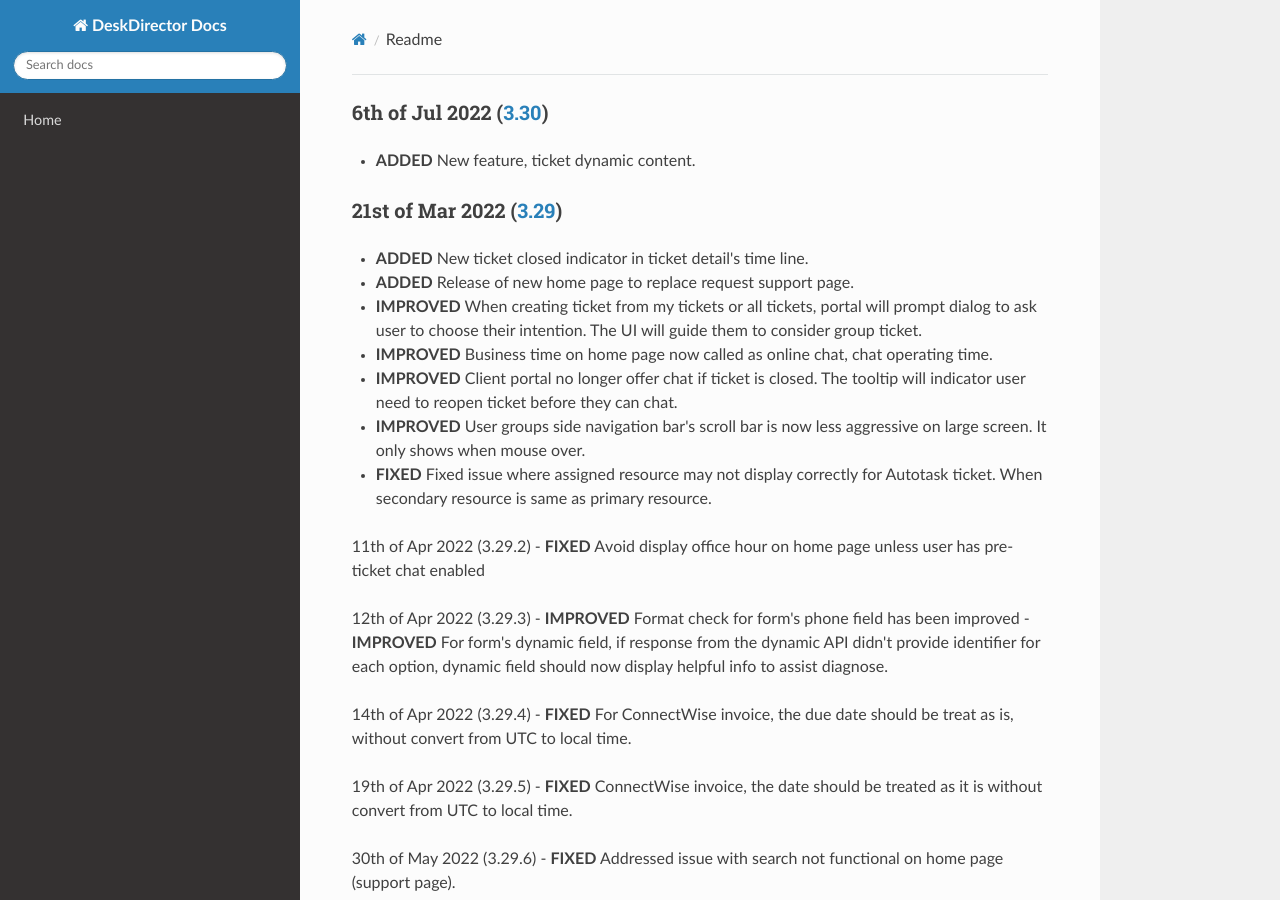
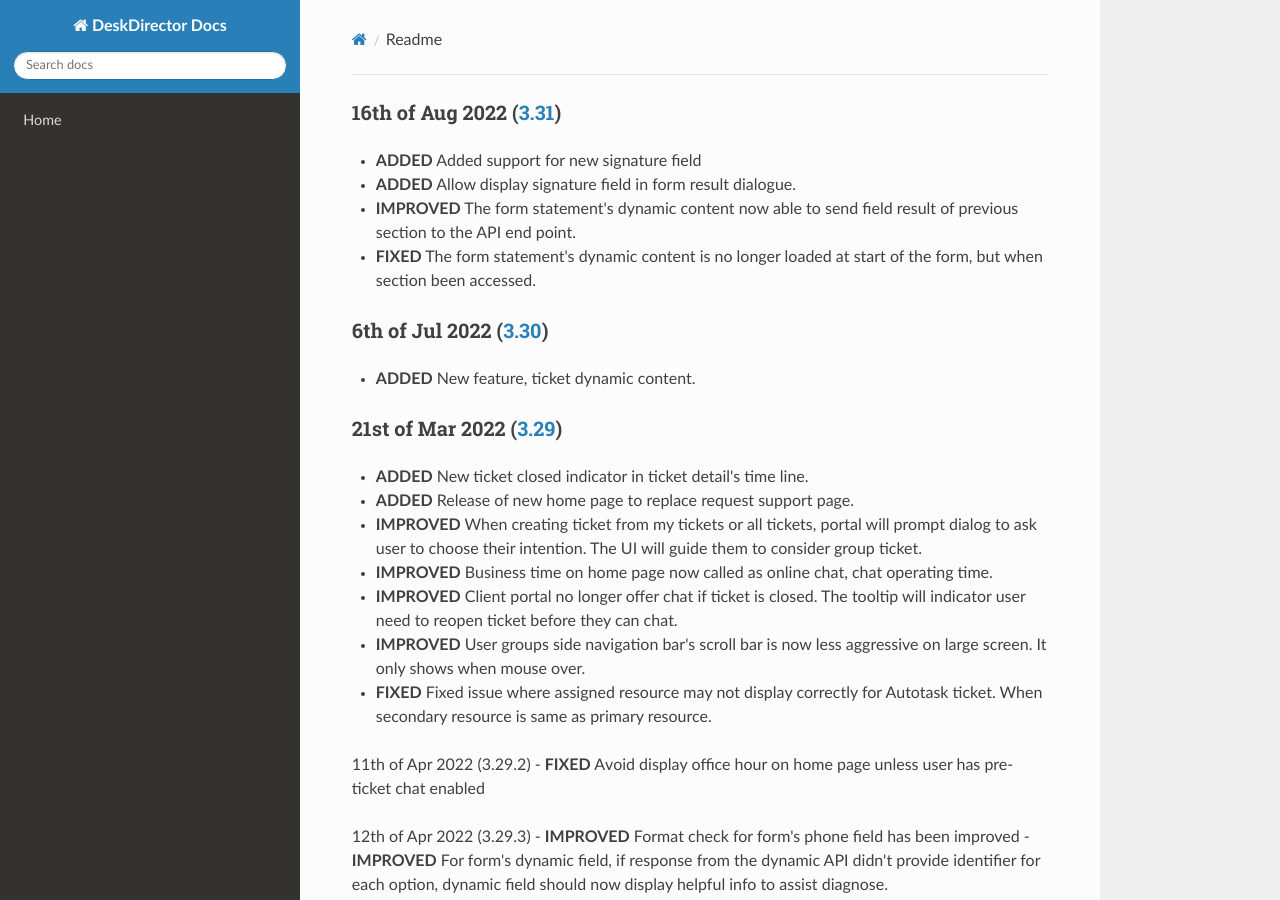
Before and after one commit to DeskDirector/docs, an MkDocs documentation site: the page built from docs/_release/portal/readme.md, in a window 1280 px wide and 900 px high. Built offline with MkDocs 1.6.1, drawn with Linux system fonts in a browser that asks for light colours; nearby versions of some CDN libraries; old or Windows-style settings are respelled for this version of MkDocs.

Commit message:
Update readme.md

```diff
--- a/docs/_release/portal/readme.md
+++ b/docs/_release/portal/readme.md
@@ -1,3 +1,9 @@
+### 16th of Aug 2022 ([3.31](v3.31))
+- **ADDED** Added support for new signature field
+- **ADDED** Allow display signature field in form result dialogue.
+- **IMPROVED** The form statement's dynamic content now able to send field result of previous section to the API end point.
+- **FIXED** The form statement's dynamic content is no longer loaded at start of the form, but when section been accessed.
+
 ### 6th of Jul 2022 ([3.30](v3.30))
 - **ADDED** New feature, ticket dynamic content.
 
```
